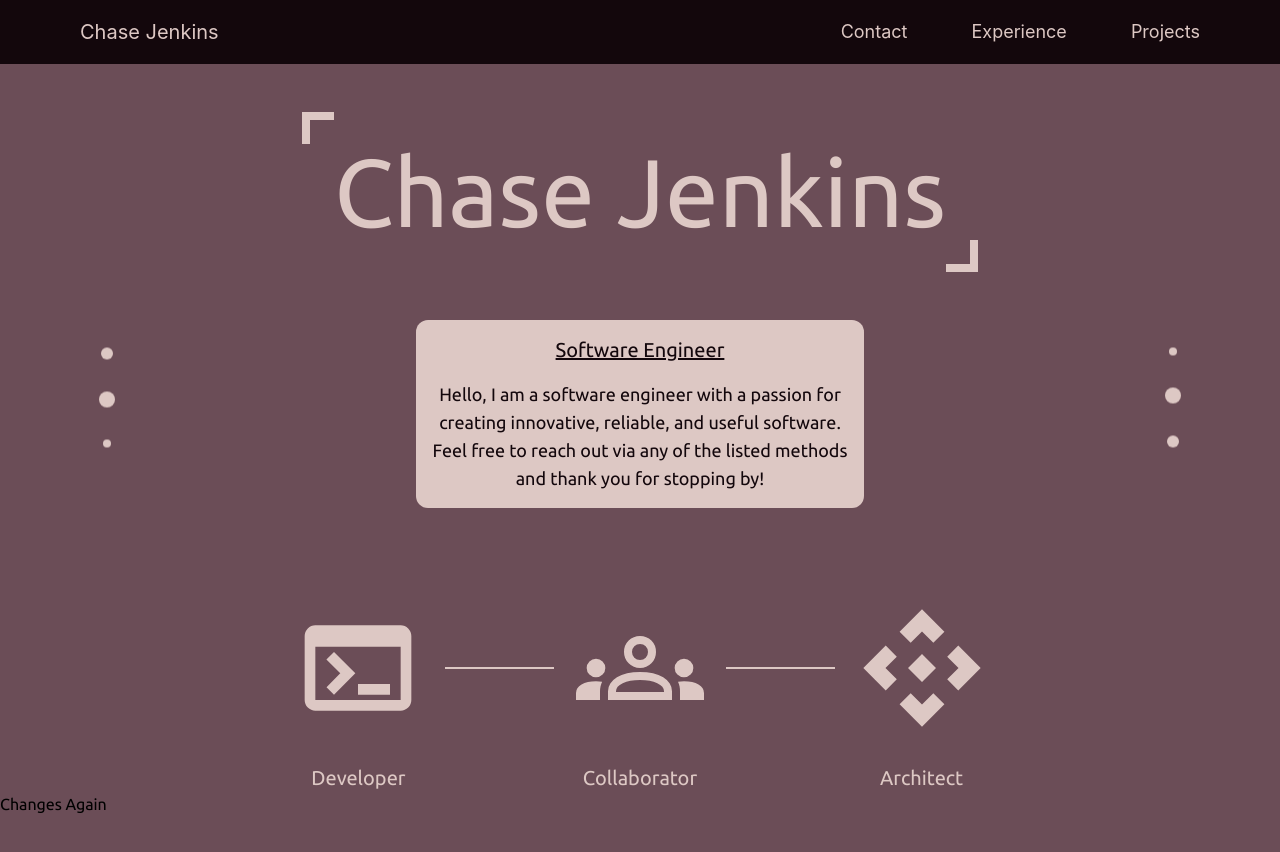
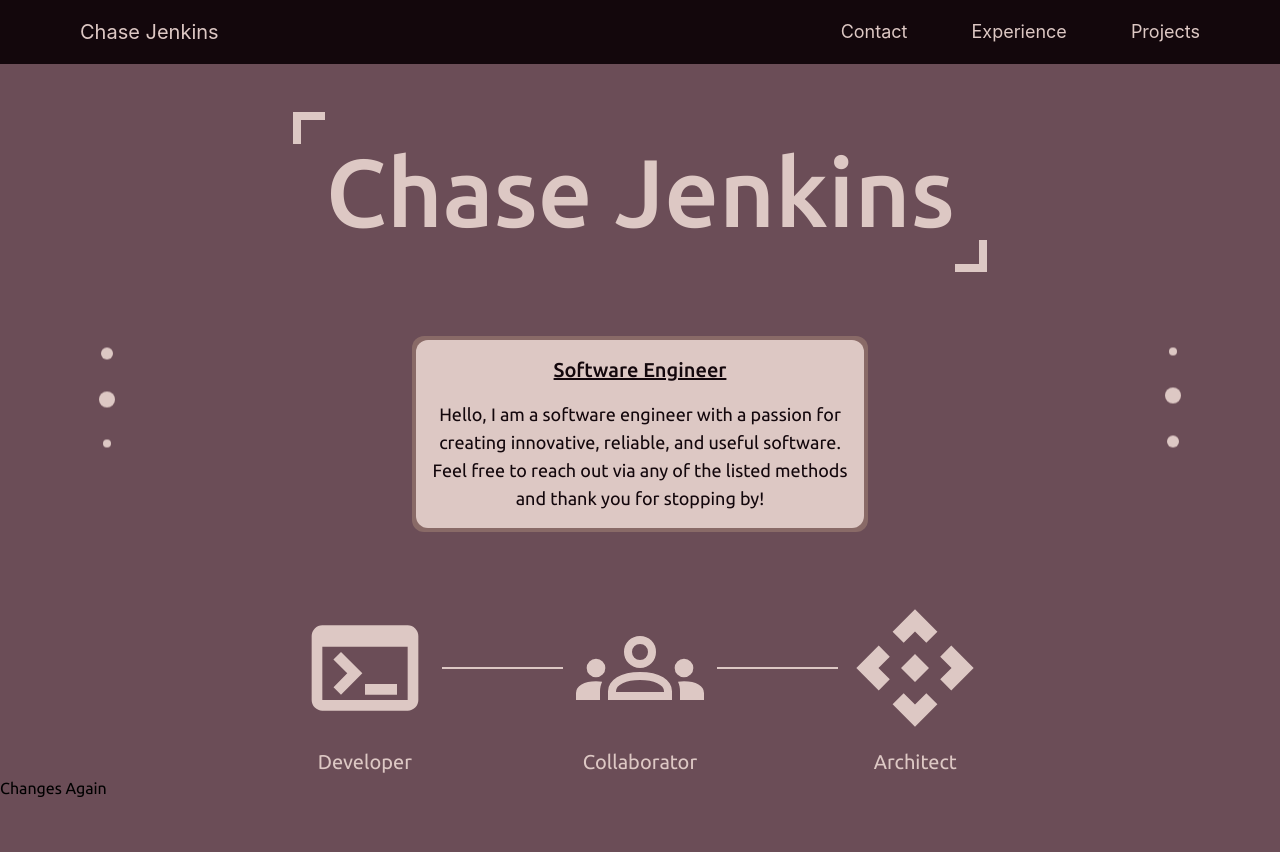
Before and after one commit to chasejenkins303/portfolio, a React (Create React App) app: page /#/ in a window 1280 px wide. Shown: the top 852 px of the page. Built offline with nearby package versions, Linux system fonts and the light colour scheme; the HTML template or start-up script is replaced by a standard one.

Commit message:
initial design done, add sections

```diff
--- a/src/pages/Home.tsx
+++ b/src/pages/Home.tsx
@@ -11,10 +11,10 @@ function Home() {
   return (
     <div className="font-sans bg-mauve min-h-[100vh] w-full">
       <WhiteSpace isLoaded={isLoaded} />
-      <div className={`min-h-[55vh] flex justify-center items-end mb-12`}>
+      <div className={`min-h-[55vh] flex justify-center items-end mb-8`}>
         <div className="flex flex-col justify-center items-center text-center pt-12 gap-12">
             <h1
-            className={`text-light text-bold text-8xl p-8 rounded-xl relative ${
+                className={`text-light text-8xl p-8 font-medium rounded-xl relative ${
                 isLoaded ? "animate-fadeIn" : "opacity-0"
                 }`}
             >
@@ -22,17 +22,22 @@ function Home() {
                 <span className="absolute top-0 left-0 w-8 h-8 border-t-8 border-l-8 border-light"></span>
                 <span className="absolute bottom-0 right-0 w-8 h-8 border-b-8 border-r-8 border-light"></span>
             </h1>
-          <div
-            className={`max-w-[35vw] text-black bg-light text-bold rounded-xl flex-col p-4 gap-2 ${
+            <div className={`bg-brown rounded-xl m-4 ${
                     isLoaded ? "animate-fadeInTwo" : "opacity-0"
                     }`}
             >
-            <p className="text-xl underline pb-4">Software Engineer</p>
+                <div
+                    className={`max-w-[35vw] text-black bg-light text-bold rounded-xl flex-col m-1 p-4 gap-2 ${
+                    isLoaded ? "animate-fadeInTwo" : "opacity-0"
+                    }`}
+                >
+                    <p className="text-xl underline pb-4 font-medium">Software Engineer</p>
                     <p className="text-lg">
                     Hello, I am a software engineer with a passion for creating
                     innovative, reliable, and useful software. Feel free to reach out
                     via any of the listed methods and thank you for stopping by!
                     </p>
+                </div>
             </div>
         </div>
       </div>
@@ -42,7 +47,7 @@ function Home() {
           isLoaded ? "animate-fadeInThree" : "opacity-0"
         }`}
       >
-        <div className="grid grid-cols-5 w-[75vw] px-36 gap-8 pt-12 text-light text-lg place-items-center">
+        <div className="grid grid-cols-5 w-[75vw] px-36 gap-4 pt-6 text-light text-lg place-items-center">
           <svg
             xmlns="http://www.w3.org/2000/svg"
             height="128px"
```
Lines whose indentation alone changed are shown as unchanged.
